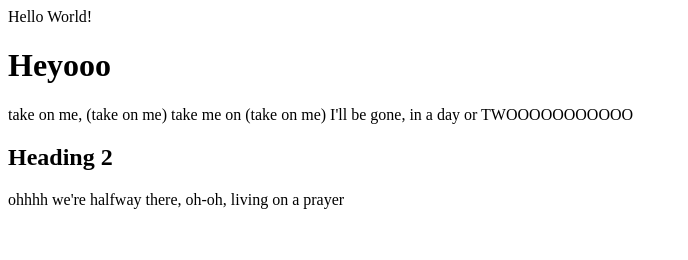
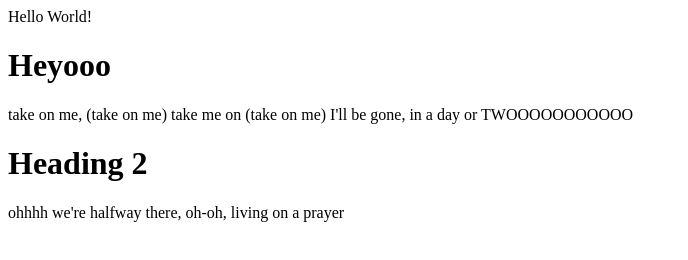
Before and after one commit to lvernola/lvernola.github.io, a plain HTML site: page index.html in a window 1280 px wide. Shown: the whole page, without its empty margins (0-688 px from the left). Drawn offline with Linux system fonts and the light colour scheme.

Commit message:
Update index.html

```diff
--- a/index.html
+++ b/index.html
@@ -1,11 +1,10 @@
 <html>
-<title> Hello, world! </title>
+<title> lu's website! :) </title>
   <body>
     <p> Hello World! </p>
-
-    <h1> Heyooo </h1>
+     <h1> Heyooo </h1>
     <p> take on me, (take on me) take me on (take on me) I'll be gone, in a day or TWOOOOOOOOOOO </p>
-    <h2> Heading 2 </h2>
+    <h1> Heading 2 </h1>
     <p> ohhhh we're halfway there, oh-oh, living on a prayer </p>
   </body>
 </html>
```
